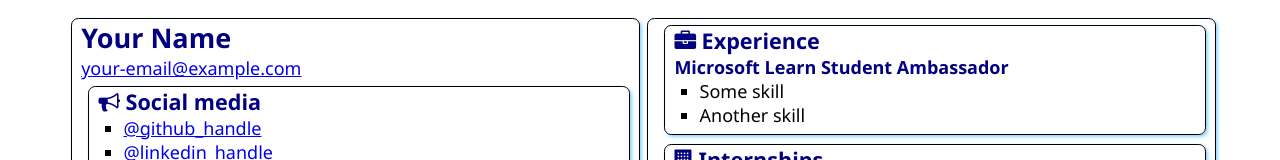
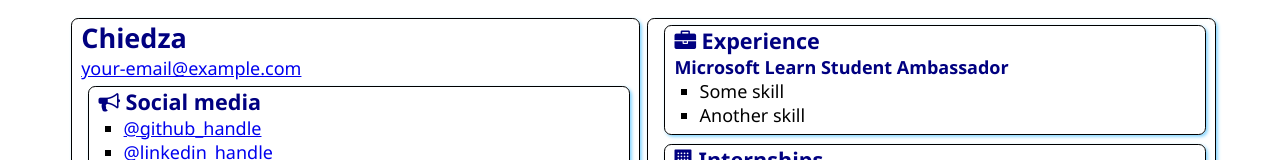
Before and after one commit to chiedzamelany/SATechnicalOnboarding, a plain HTML site: page src/index.html in a window 1280 px wide. Shown: the top 160 px of the page. Drawn offline with Linux system fonts and the light colour scheme.

Commit message:
added my name
added my name to src

```diff
--- a/src/index.html
+++ b/src/index.html
@@ -12,7 +12,7 @@
 <body>
     <main>
         <article class="box">
-            <h1>Your Name</h1>
+            <h1>Chiedza</h1>
             <div><a href="mailto:your.email@example.com">your-email@example.com</a></div>
 
             <section class="box">
```
